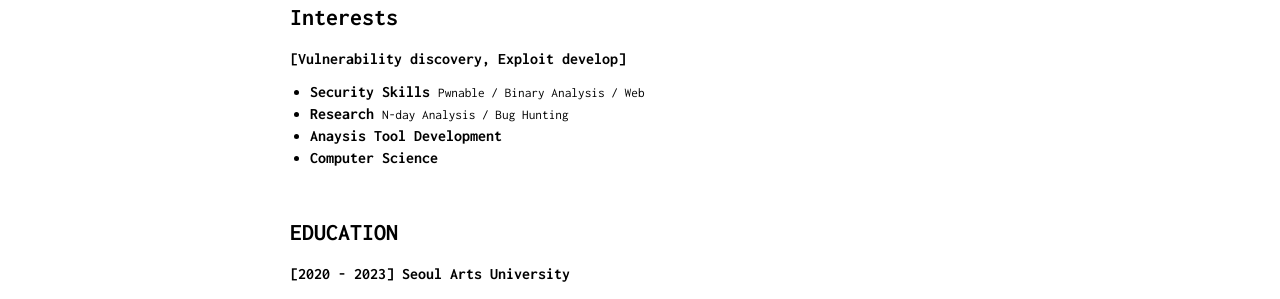
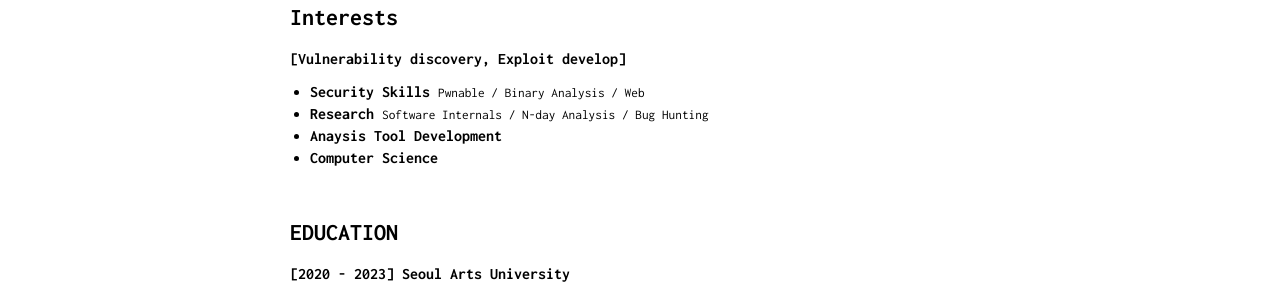
Before and after one commit to Bugeun/bugeun.github.io, a Jekyll site: the page built from index.md, in a window 1280 px wide. Shown: the part 391-690 px from the top of the page. Built offline with Jekyll 4.4.1, drawn with Linux system fonts in a browser that asks for light colours.

Commit message:
Update index.md

```diff
--- a/index.md
+++ b/index.md
@@ -36,7 +36,7 @@ Security Researcher
             </li>
             <li>
             <b>Research</b>
-            <small>N-day Analysis / Bug Hunting</small>
+            <small>Software Internals / N-day Analysis / Bug Hunting</small>
             </li>
             <li>
             <b>Anaysis Tool Development</b>
```
